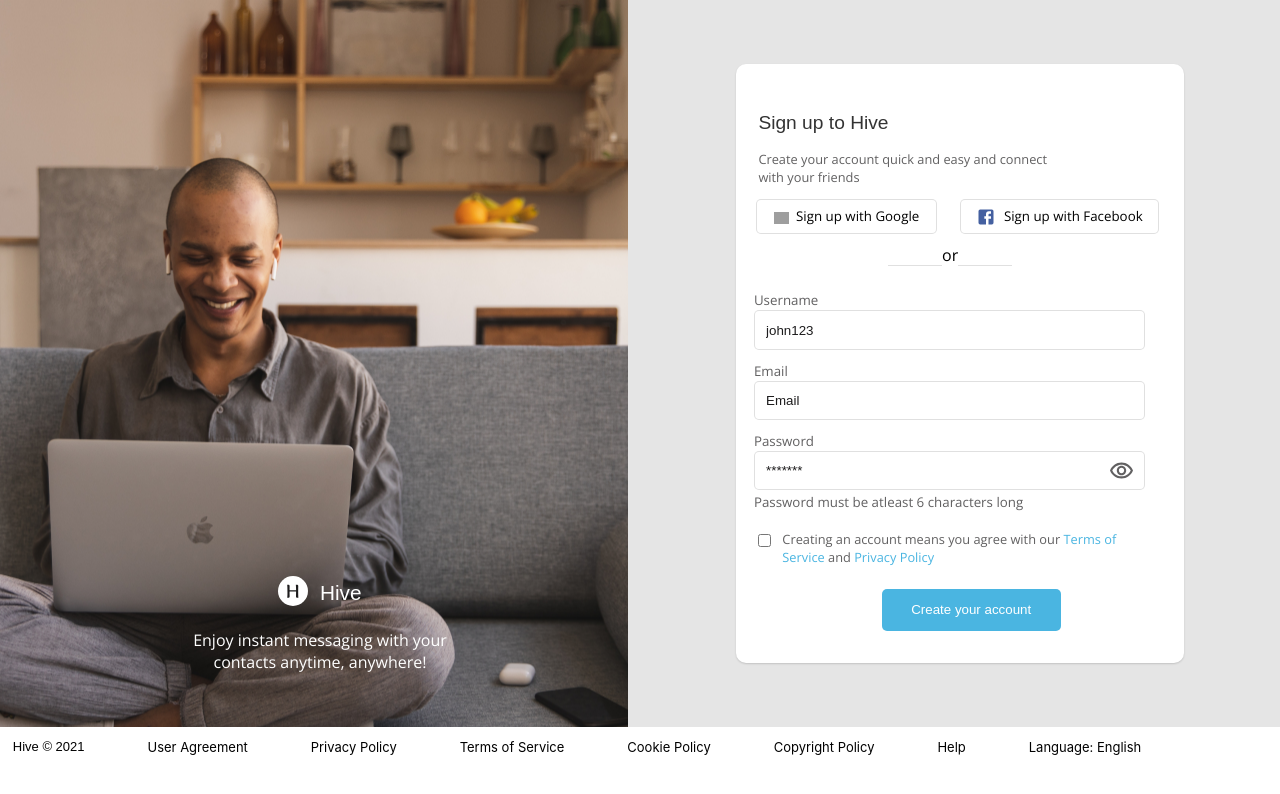
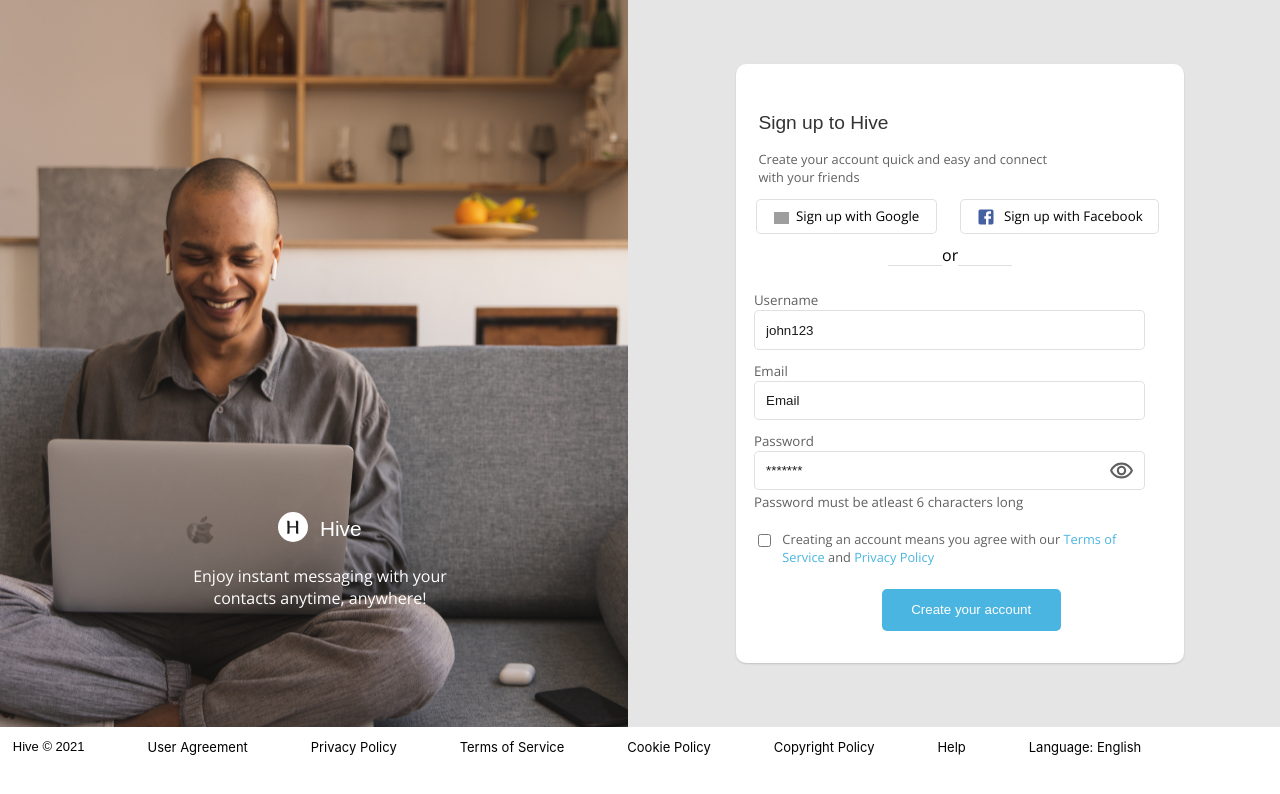
Before and after one commit to okorie2/hive, a Next.js app: page /auth/signup in a window 1280 px wide. Shown: the top 794 px of the page. Built offline with nearby package versions, Linux system fonts and the light colour scheme; grey boxes are pictures that could not be loaded; a web font is replaced by a local one.

Commit message:
made some changes

```diff
--- a/pages/auth/signin.module.css
+++ b/pages/auth/signin.module.css
@@ -12,8 +12,13 @@
 .leftRec {
   background-image: url('../../public/Rectangleleft.png');
   background-repeat: no-repeat;
-  padding-top: 90%;
+  background-size: auto;
 
+
+}
+
+.leftContent {
+  margin-top: 80%;
 }
 .leftRecLogo {
   margin: auto;
--- a/pages/auth/signup.js
+++ b/pages/auth/signup.js
@@ -13,6 +13,7 @@ export default function Signup() {
     <>
       <div className={styles.authContainer}>
         <div className={styles.leftRec}>
+        <div className={styles.leftContent}>
           <div className={styles.leftRecLogo}>
          <div className={styles.leftRecLogologo}> <Image
               src='/logooutline.svg'
@@ -26,6 +27,8 @@ export default function Signup() {
               Enjoy instant messaging with your contacts anytime, anywhere!
             </span>
           </div>
+          </div>
+
         </div>
 
         <div className={styles.mainRec}>
--- a/pages/index.js
+++ b/pages/index.js
@@ -237,7 +237,7 @@ export default function Home() {
           </div>
           <div>
             <h4>Legal</h4>
-            <p>Terms and Consitions</p>
+            <p>Terms and Conditions</p>
             <p>Privacy</p>
           </div>
           <div>
```
